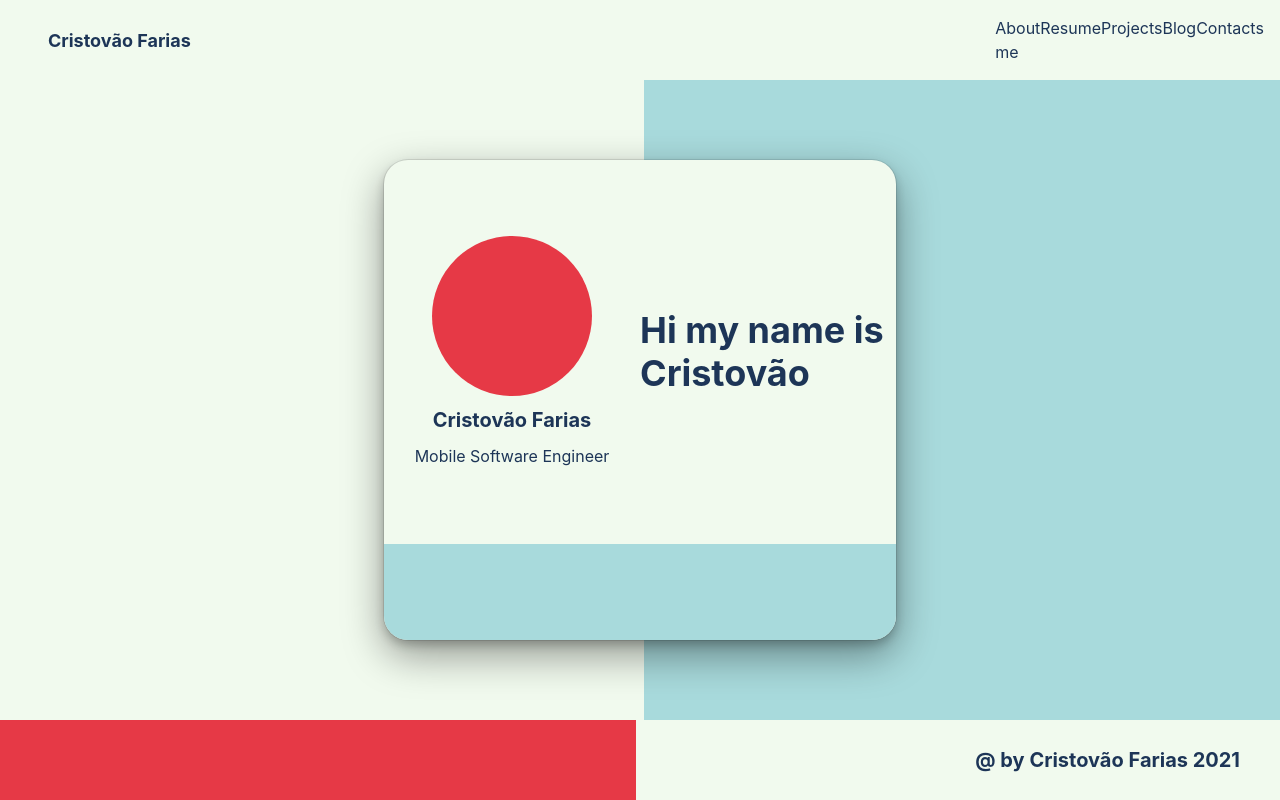
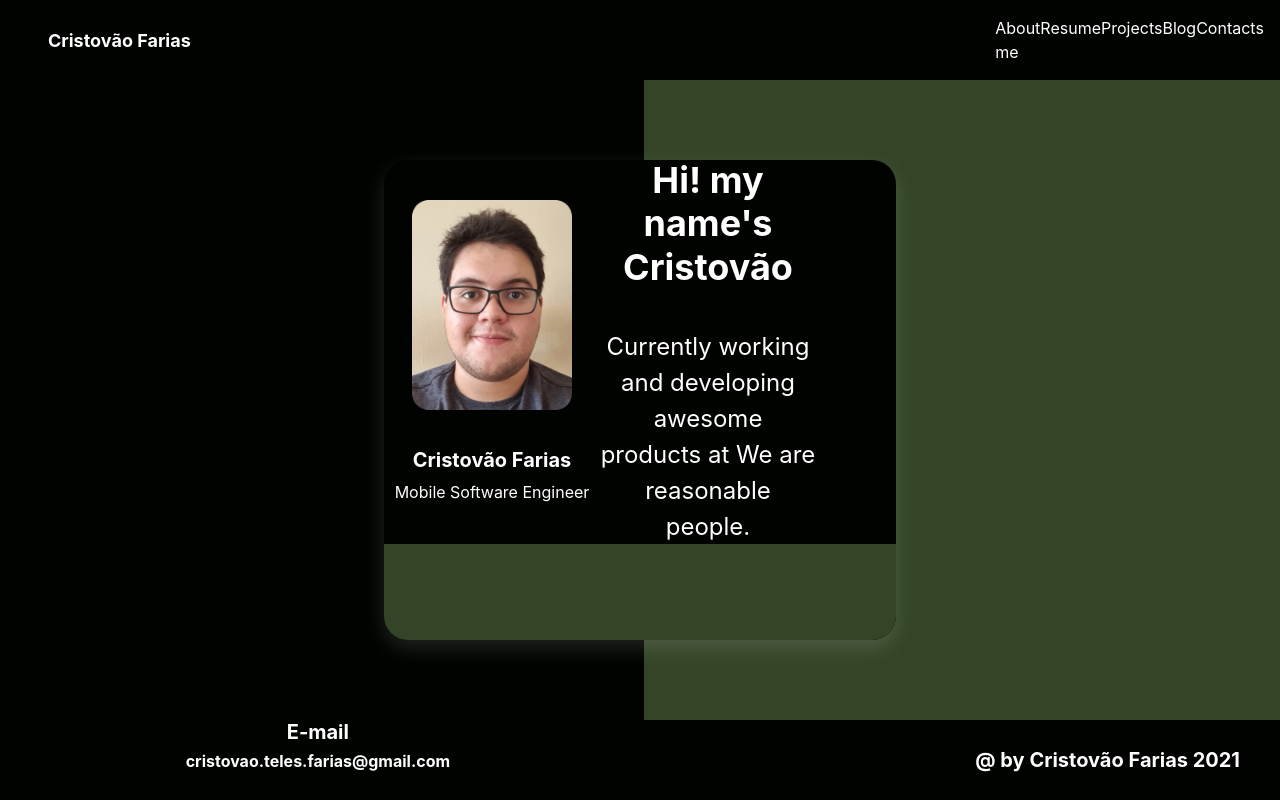
Before and after one commit to CristovoXDGM/cristovao-portfolio, a React (Vite) app: page / in a window 1280 px wide. Built offline with nearby package versions, Linux system fonts and the light colour scheme; some icons are missing.

Commit message:
Add about page description and image

```diff
--- a/src/components/molecules/ProfileCard.tsx
+++ b/src/components/molecules/ProfileCard.tsx
@@ -3,18 +3,18 @@ import {
   Flex,
   Heading,
   HStack,
-  LinkOverlay,
+  Image,
   Stack,
   Text,
 } from "@chakra-ui/react";
 import { Icon } from "@iconify/react";
 import React from "react";
-// import { Container } from './styles';
+import ProfilePic from "/images/PicProfile.png";
 
 const ProfileCard: React.FC = () => {
   return (
     <Box
-      bgColor={"#F1FAEE"}
+      bgColor={"main"}
       width="40%"
       height={"60%"}
       position="absolute"
@@ -24,23 +24,15 @@ const ProfileCard: React.FC = () => {
       left={0}
       mx="auto"
       my={"auto"}
-      boxShadow="dark-lg"
+      boxShadow="0rem 0.5rem 1.4rem #ffffff22"
       borderRadius={"3xl"}
       overflow="hidden"
     >
       <Flex flexDir={"row"} w={"100%"} h="80%">
-        <Stack
-          spacing={3}
-          alignItems={"center"}
-          justifyContent={"center"}
-          w="50%"
-        >
-          <Box
-            borderRadius={"full"}
-            h={"10rem"}
-            w="10rem"
-            bgColor={"placeHoldColor"}
-          ></Box>
+        <Stack alignItems={"center"} justifyContent={"center"} w="50%">
+          <Box borderRadius={"full"} h={"10rem"} w="10rem" marginBottom={20}>
+            <Image src={ProfilePic} />
+          </Box>
           <Heading color={"secondary"} size={"md"}>
             Cristovão Farias
           </Heading>
@@ -49,13 +41,18 @@ const ProfileCard: React.FC = () => {
           </Text>
         </Stack>
         <Stack
-          spacing={3}
+          spacing={10}
           alignItems={"center"}
           justifyContent={"center"}
           w="50%"
           color={"secondary"}
+          marginRight="5rem"
         >
-          <Heading>Hi my name is Cristovão</Heading>
+          <Heading textAlign={"center"}>Hi! my name's Cristovão</Heading>
+          <Text textAlign={"center"} fontSize={"2xl"}>
+            Currently working and developing awesome products at We are
+            reasonable people.
+          </Text>
         </Stack>
       </Flex>
       <Box color={"secondary"} w={"100%"} h="20%" bgColor="primary">
--- a/src/components/pages/AboutPage.tsx
+++ b/src/components/pages/AboutPage.tsx
@@ -1,3 +1,4 @@
+import { ScaleFade } from "@chakra-ui/react";
 import React from "react";
 import ProfileCard from "../molecules/ProfileCard";
 import PortfolioLayout from "../template/PortfolioLayout";
--- a/src/components/template/PortfolioLayout.tsx
+++ b/src/components/template/PortfolioLayout.tsx
@@ -27,7 +27,20 @@ const PortfolioLayout: React.FC = ({ children }) => {
       </HStack>
       {children}
       <HStack h="10%" w="100%" bgColor={"main"}>
-        <VStack bgColor={"placeHoldColor"} h="100%" w="50%"></VStack>
+        <VStack
+          display={"flex"}
+          align="center"
+          justify={"flex-start"}
+          h="100%"
+          w="50%"
+        >
+          <Heading fontSize={20} color={"secondary"}>
+            E-mail
+          </Heading>
+          <Heading fontSize={16} color={"secondary"}>
+            cristovao.teles.farias@gmail.com
+          </Heading>
+        </VStack>
         <Flex align={"center"} px={10} flexDir="row-reverse" w="50%" h="10%">
           <Heading fontSize={20} float="right" color={"secondary"}>
             @ by Cristovão Farias 2021
--- a/src/theme/customTheme.ts
+++ b/src/theme/customTheme.ts
@@ -3,10 +3,9 @@ import {extendTheme} from "@chakra-ui/react";
 export const theme = extendTheme({
 
     colors:{
-       main:"#F1FAEE",
-       primary:"#A8DADC",
-       secondary:"#1D3557",
-       thirdColor:"#457B9D",
-       placeHoldColor:"#E63946"
+       main:"#010300",
+       primary:"#334526",
+       secondary:"#FFFFFF",
+       placeHoldColor:"#49A805"
     }
 });
```
Also changed, not shown: public/images/PicProfile.png (added).
